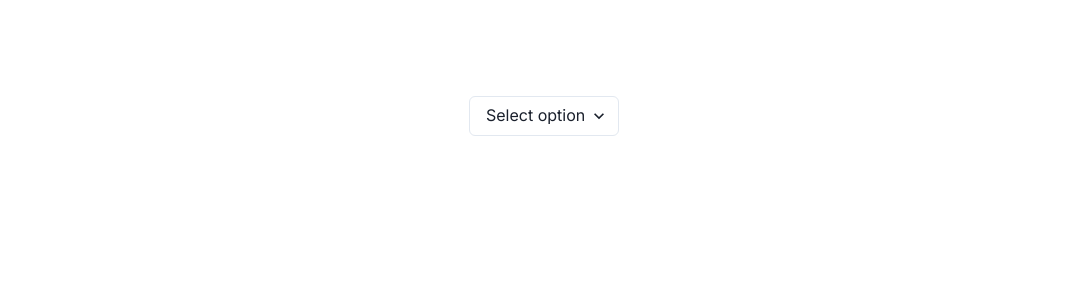
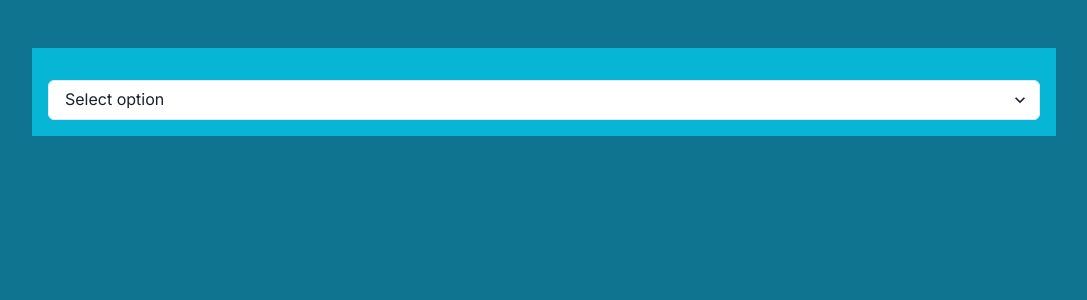
Before and after one commit to mohdasifabid/weather-app, a Next.js app: page / in a window 1280 px wide. Shown: the top 300 px of the page, without its empty margins (96-1183 px from the left). Built offline with nearby package versions, Linux system fonts and the light colour scheme.

Commit message:
Add Dropdown to in the weather page

```diff
--- a/app/page.tsx
+++ b/app/page.tsx
@@ -1,10 +1,11 @@
-import Image from "next/image";
 import { WeatherPage } from "./ui/weatherPage/page";
 
 export default function Home() {
   return (
-    <main className="flex min-h-screen flex-col items-center justify-between p-24">
-      <WeatherPage />
+    <main className="flex min-h-screen flex-col items-center justify-between  bg-cyan-700 pt-12 pb-12">
+      <div className="flex h-90 flex-col items-center w-4/5 bg-cyan-500 pt-4 ">
+        <WeatherPage />
+      </div>
     </main>
   );
 }
--- a/app/ui/weatherPage/page.tsx
+++ b/app/ui/weatherPage/page.tsx
@@ -2,8 +2,14 @@ import { Select } from "@chakra-ui/react";
 
 export const WeatherPage: React.FC<any> = () => {
   return (
-    <div>
-      <Select placeholder="Select option">
+    <div className="w-full h-full p-4">
+      <Select
+        placeholder="Select option"
+        colorScheme="white"
+        bg="white"
+        size="md"
+        width={"100%"}
+      >
         <option value="option1">Option 1</option>
         <option value="option2">Option 2</option>
         <option value="option3">Option 3</option>
```
